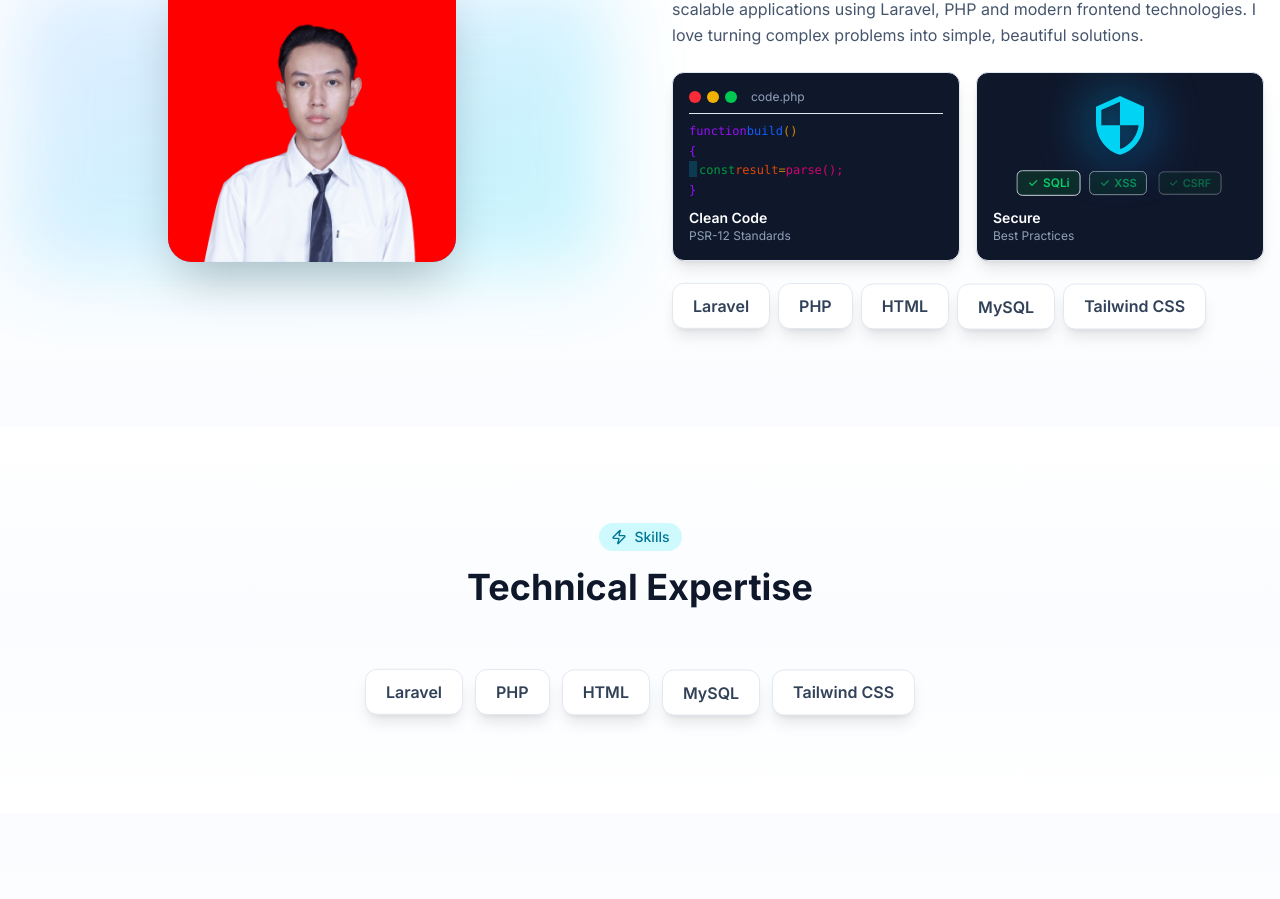
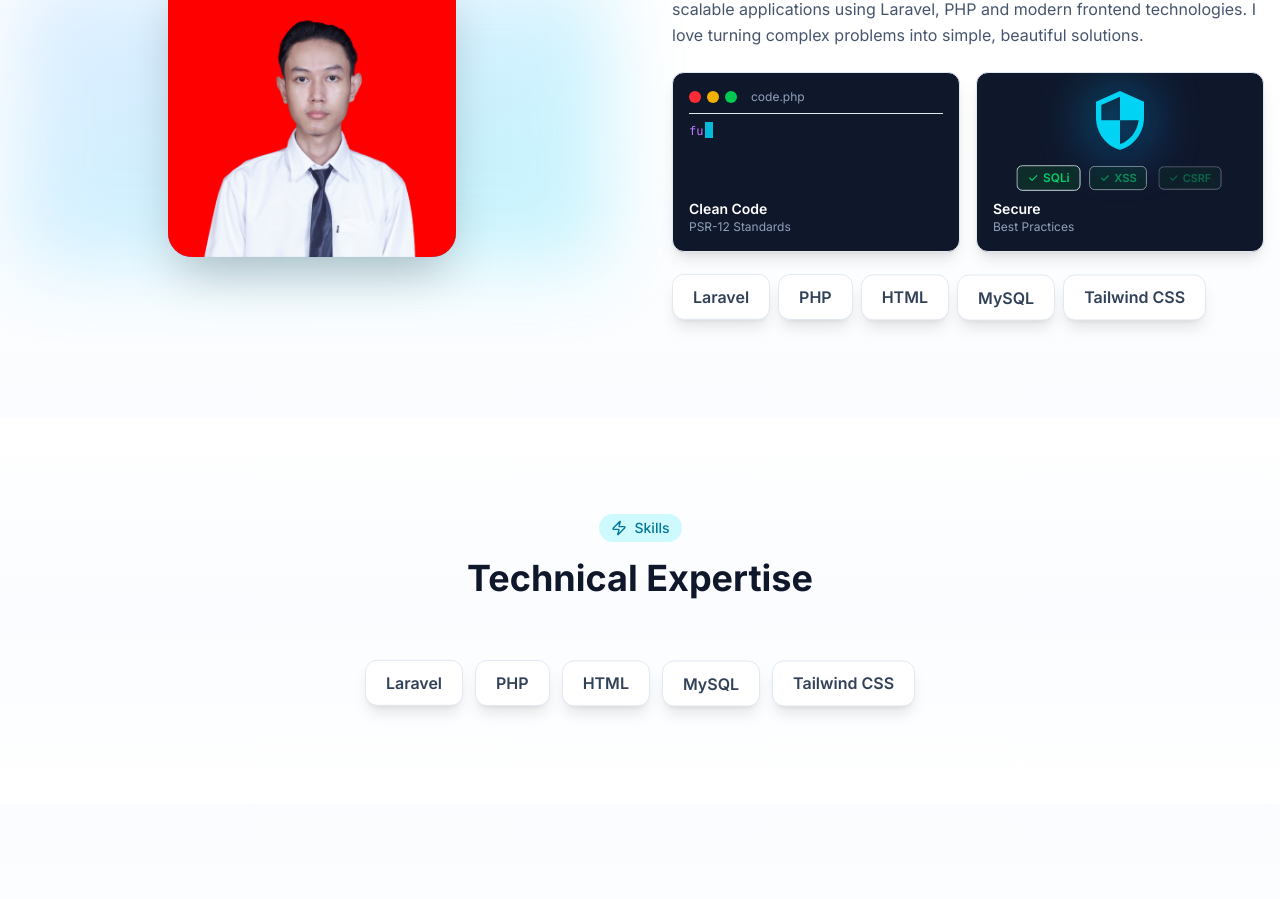
Before and after one commit to hafizputra06/Portofolio, a Next.js app: page / in a window 1280 px wide. Shown: the part 1162-2061 px from the top of the page. Built offline with nearby package versions, Linux system fonts and the light colour scheme.

Commit message:
fix char by char typing

```diff
--- a/src/components/sections/About.tsx
+++ b/src/components/sections/About.tsx
@@ -1,6 +1,6 @@
 "use client";
 
-import { useRef } from "react";
+import { useRef, useState, useEffect } from "react";
 import { gsap } from "gsap";
 import { useGSAP } from "@gsap/react";
 import { Badge } from "@/components/ui/Badge";
@@ -42,25 +42,77 @@
 
 function CleanCodeAnimation() {
   const containerRef = useRef<HTMLDivElement>(null);
+  const [displayedCode, setDisplayedCode] = useState<string[]>([]);
   const cursorRef = useRef<HTMLSpanElement>(null);
-  const lineRefs = useRef<HTMLSpanElement[]>([]);
 
-  const codeLines = [
-    { indent: 0, tokens: [{ text: "function", color: "text-purple-600 dark:text-purple-400" }, { text: " ", color: "" }, { text: "build", color: "text-blue-600 dark:text-blue-400" }, { text: "()", color: "text-yellow-600 dark:text-yellow-400" }] },
-    { indent: 0, tokens: [{ text: "{", color: "text-purple-600 dark:text-purple-400" }] },
-    { indent: 1, tokens: [{ text: "const", color: "text-green-600 dark:text-green-400" }, { text: " ", color: "" }, { text: "result", color: "text-orange-600 dark:text-orange-400" }, { text: " ", color: "" }, { text: "=", color: "text-yellow-600 dark:text-yellow-400" }, { text: " ", color: "" }, { text: "parse();", color: "text-pink-600 dark:text-pink-400" }] },
-    { indent: 0, tokens: [{ text: "}", color: "text-purple-600 dark:text-purple-400" }] },
+  const fullCode = [
+    "function build() {",
+    "  const result = parse();",
+    "}",
   ];
 
   useGSAP(() => {
-    lineRefs.current.forEach((line, i) => {
-      if (line) {
-        gsap.fromTo(line, { opacity: 0 }, { opacity: 1, duration: 0.3, delay: i * 0.8, repeat: -1, repeatDelay: 2, ease: "power1.inOut" });
-      }
-    });
-
     gsap.to(cursorRef.current, { opacity: 0, duration: 0.5, repeat: -1, yoyo: true });
   }, { scope: containerRef });
+
+  useEffect(() => {
+    let lineIndex = 0;
+    let charIndex = 0;
+    const newDisplayed: string[] = [];
+
+    const typeChar = () => {
+      if (lineIndex < fullCode.length) {
+        const currentLine = fullCode[lineIndex];
+
+        if (charIndex === 0) {
+          newDisplayed[lineIndex] = "";
+        }
+
+        newDisplayed[lineIndex] = currentLine.substring(0, charIndex + 1);
+        setDisplayedCode([...newDisplayed]);
+
+        charIndex++;
+
+        if (charIndex > currentLine.length) {
+          lineIndex++;
+          charIndex = 0;
+        }
+
+        const delay = charIndex === 1 ? 300 : 50;
+        setTimeout(typeChar, delay);
+      } else {
+        setTimeout(() => {
+          lineIndex = 0;
+          charIndex = 0;
+          newDisplayed.length = 0;
+          setDisplayedCode([]);
+          setTimeout(typeChar, 500);
+        }, 2000);
+      }
+    };
+
+    setTimeout(typeChar, 500);
+  }, []);
+
+  const getTokenColor = (_char: string, index: number, line: string): string => {
+    if (line === "function build() {") {
+      if (index < 8) return "text-purple-400";
+      if (index === 9) return "";
+      if (index >= 9 && index < 14) return "text-blue-400";
+      return "text-yellow-400";
+    }
+    if (line === "  const result = parse();") {
+      if (index < 4) return "text-cyan-400";
+      if (index === 5) return "";
+      if (index >= 6 && index < 12) return "text-orange-400";
+      if (index === 13) return "";
+      if (index === 14) return "text-yellow-400";
+      if (index === 16) return "";
+      return "text-pink-400";
+    }
+    if (line === "}") return "text-purple-400";
+    return "text-white";
+  };
 
   return (
     <div className="p-4 rounded-xl bg-slate-900 shadow-lg border border-slate-700 relative overflow-hidden flex flex-col h-full">
@@ -71,13 +123,15 @@
         <span className="ml-2 text-xs text-slate-400">code.php</span>
       </div>
       <div ref={containerRef} className="flex-grow font-mono text-xs leading-relaxed overflow-hidden">
-        {codeLines.map((line, i) => (
-          <div key={i} className={`flex ${line.indent > 0 ? `pl-${line.indent * 4}` : ""}`}>
-            <span ref={(el) => { if (el) lineRefs.current[i] = el; }} className="flex">
-              {i === 2 && <span ref={cursorRef} className="inline-block w-2 h-4 bg-cyan-400 animate-pulse mr-0.5" />}
-              {line.tokens.map((token, j) => (
-                <span key={j} className={token.color}>{token.text}</span>
+        {fullCode.map((line, i) => (
+          <div key={i} className={i === 1 ? "pl-4" : ""}>
+            <span className="flex">
+              {displayedCode[i]?.split("").map((char, j) => (
+                <span key={j} className={getTokenColor(char, j, line)}>{char}</span>
               ))}
+              {i === displayedCode.length - 1 && displayedCode[i] && (
+                <span ref={cursorRef} className="inline-block w-2 h-4 bg-cyan-400 animate-pulse ml-0.5" />
+              )}
             </span>
           </div>
         ))}
```
